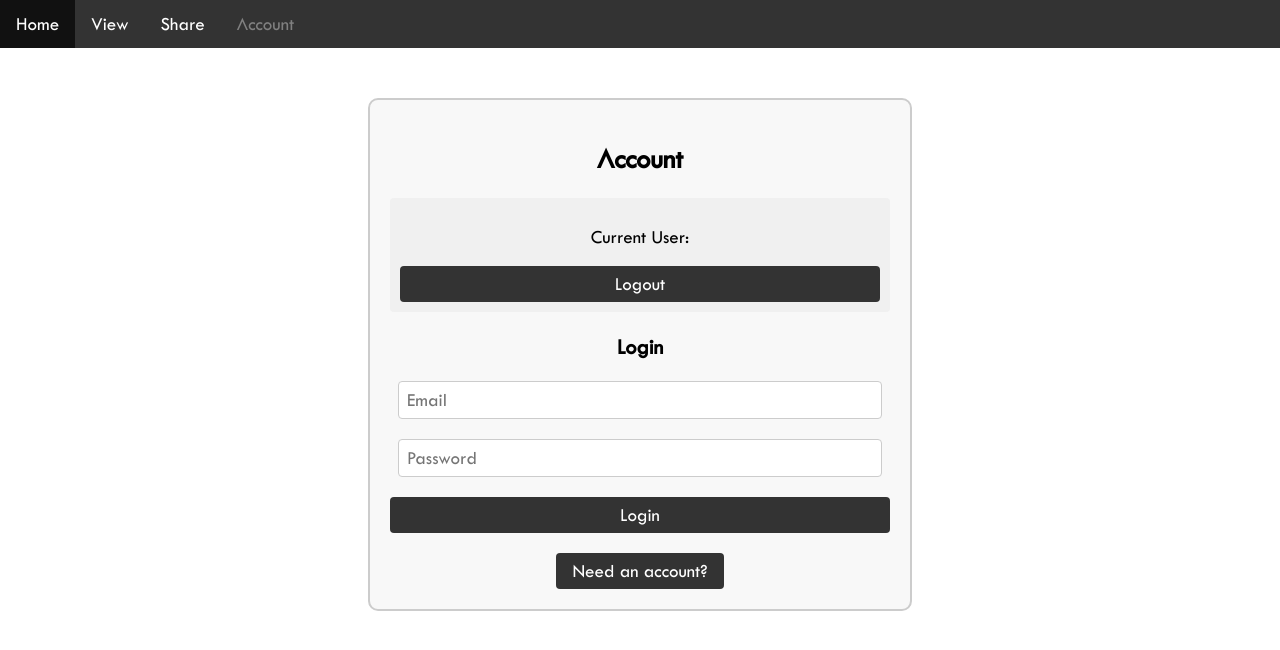
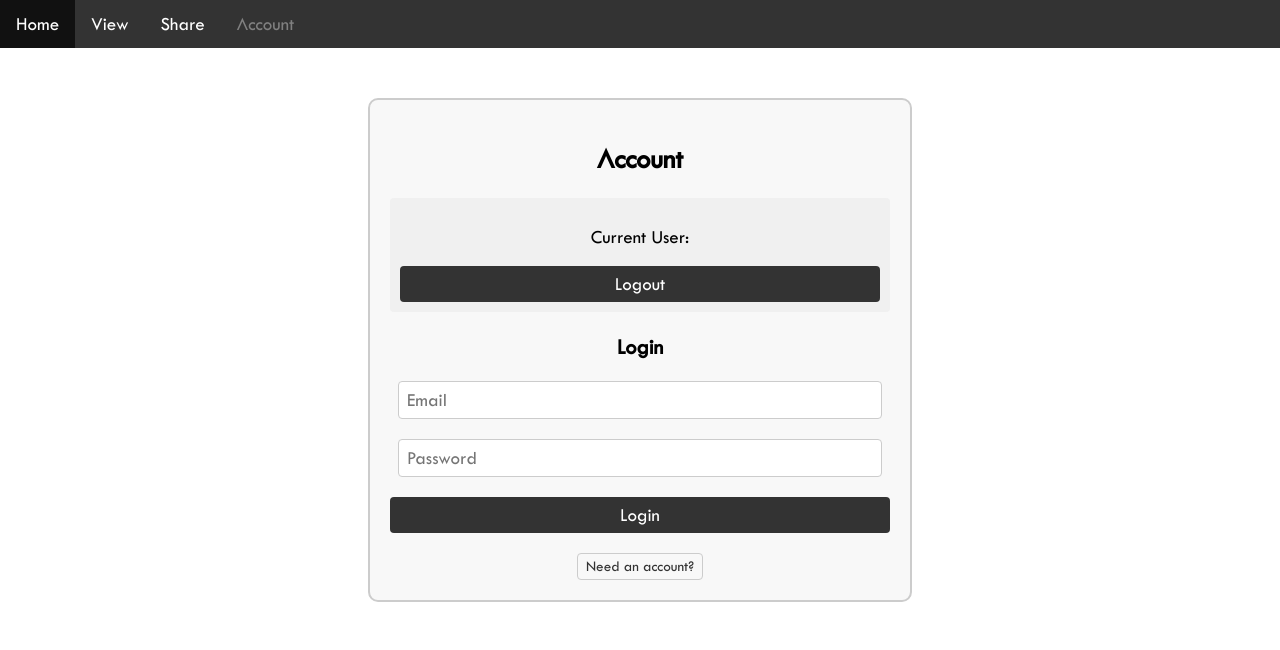
Before and after one commit to Ryano2022/ARK-Config-File-Manager, an Electron app: page my-electron-app/src/pages/account_page/account.html in a window 1280 px wide. Drawn offline with Linux system fonts and the light colour scheme; no server answers.

Commit message:
Fixed small button styling.

```diff
--- a/my-electron-app/src/pages/account_page/account.css
+++ b/my-electron-app/src/pages/account_page/account.css
@@ -109,11 +109,12 @@ I don't think that's a problem, but I wanted to mention it.
   display: none;
 }
 
-.small-button {
-  padding: 4px 8px;
-  background-color: transparent;
-  color: #333;
-  border: 1px solid #ccc;
+.auth-container .small-button,
+button.small-button {
+  padding: 4px 8px !important;
+  background-color: transparent !important;
+  color: #333 !important;
+  border: 1px solid #ccc !important;
   border-radius: 4px;
   cursor: pointer;
   font-size: 0.8rem;
@@ -122,7 +123,8 @@ I don't think that's a problem, but I wanted to mention it.
   text-align: center;
 }
 
-.small-button:hover {
-  background-color: #f0f0f0;
-  border-color: #999;
+.auth-container .small-button:hover,
+button.small-button:hover {
+  background-color: #f0f0f0 !important;
+  border-color: #999 !important;
 }
```
